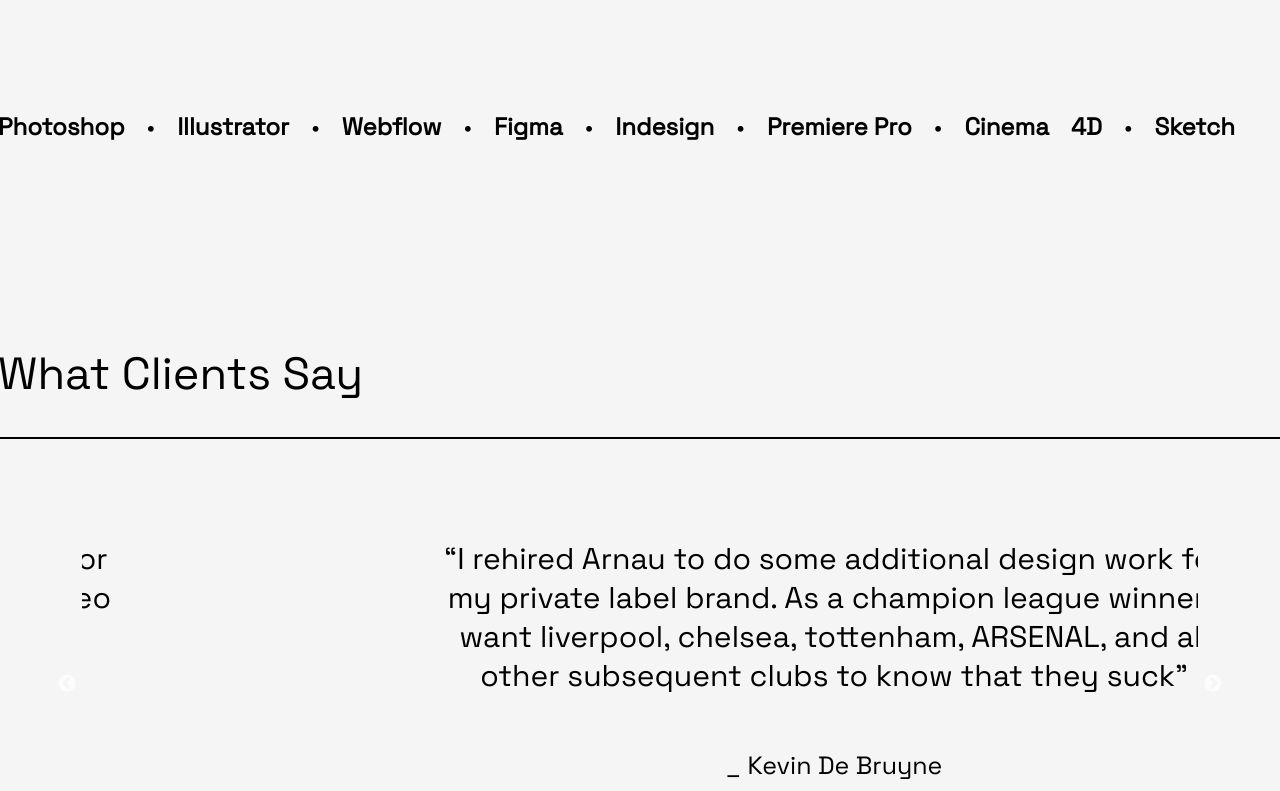
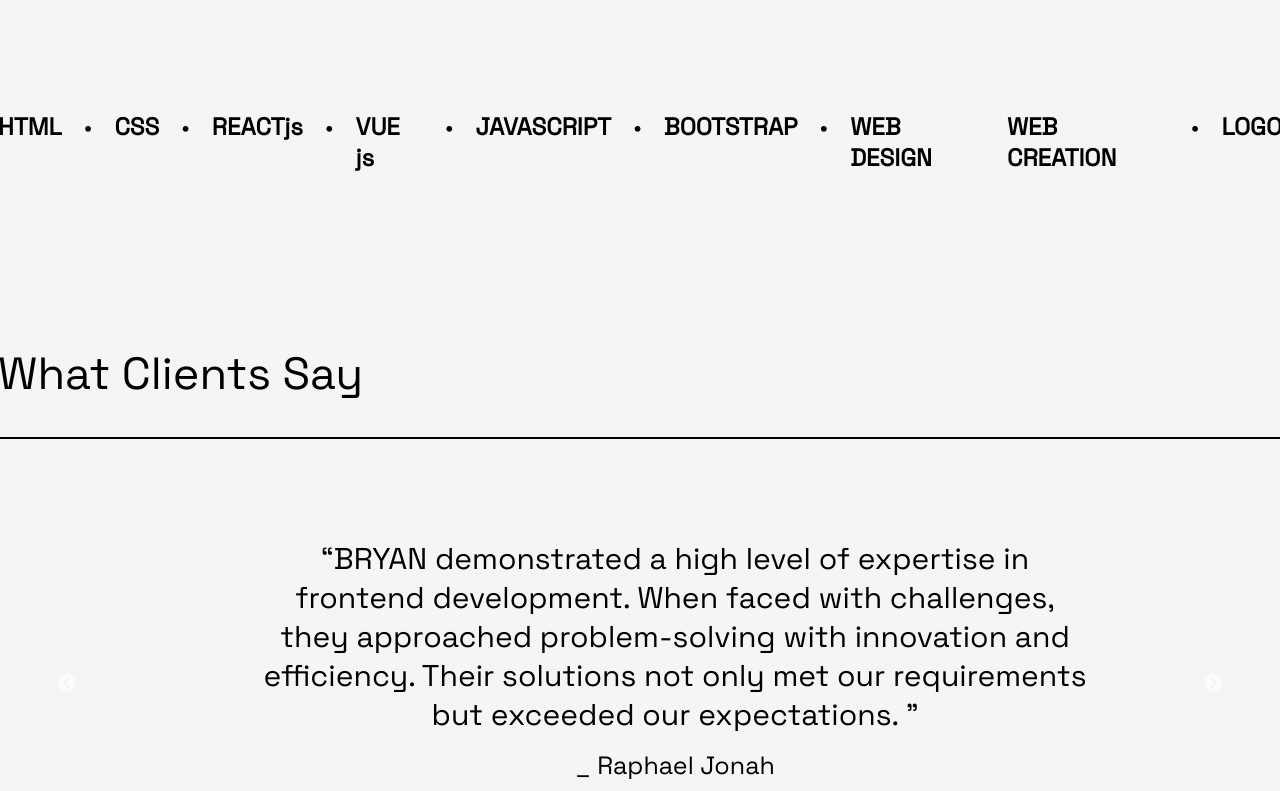
Before and after one commit to McBryan-dev/Demo-portfolio_2, a React (Create React App) app: page /home in a window 1280 px wide. Shown: the part 3569-4360 px from the top of the page. Built offline with nearby package versions, Linux system fonts and the light colour scheme.

Commit message:
Next Commit

```diff
--- a/src/Pages/About.jsx
+++ b/src/Pages/About.jsx
@@ -34,11 +34,11 @@ const About = () => {
                     <div className="content">
                         <div className="para">
                             <p>
-                            I'm a product designer working
+                            I'm a Frontend Developer working
                             on various projects on a wide range of clients. My skillset lies on creating branding packages & websites to deliver the full online experience for new and also veteran businesses.
                             <br />
                             <br />
-                            You can often find me creating videos about design over on YouTube, or sharing my thoughts on my podcast, Dialogue With Designers . I'm passionate about giving back and teaching what I know to the next generation of designers.
+                            You can often find me creating videos about frontend development over on YouTube, or sharing my thoughts on my podcast, Dialogue With othr=er Developers . I'm passionate about giving back and teaching what I know to the next generation of designers.
                             </p>
                         </div>
 
--- a/src/Pages/Home.jsx
+++ b/src/Pages/Home.jsx
@@ -263,7 +263,7 @@ const Home = () => {
                             <div className="slide">
 
                                 <p>
-                                   <span>Photoshop</span>       •    <span> Illustrator</span>       •     <span>Webflow </span> • <span>Figma </span>    • <span>Indesign </span>      • <span>Premiere Pro</span> • <span> Cinema</span> <span>4D</span> • <span> Sketch</span>
+                                   <span>HTML</span>       •    <span> CSS</span>       •     <span>REACTjs</span> • <span>VUE js </span>    • <span>JAVASCRIPT</span>      • <span>BOOTSTRAP</span> • <span>WEB DESIGN</span> <span>WEB CREATION</span> • <span>LOGO</span>
                                 </p>
 
                             </div>
--- a/src/assets/data/testimonial.js
+++ b/src/assets/data/testimonial.js
@@ -1,18 +1,18 @@
 const testimonial = [
     {
-        para: " “I rehired Arnau to do some additional design work for my private label brand. Again, he was creative and efficient in bringing my ideas to fruition. Thanks Arnau” ",
+        para: " “I rehired BRYAN to do some additional impllrmentation work for my private label brand. Again, he was creative and efficient in bringing my ideas to fruition. Thanks BRYAN” ",
         name: "_ Ronald Weasley",
         role: "CEO"
     },
     {
-        para: " “I rehired Arnau to do some additional design work for my private label brand. I believe in GOD and ALLAH. Deo gracias, Asalamalekum.” ",
-        name: "_ Christian Muslim",
-        role: "Oga mi"
+        para: "“BRYAN demonstrated a high level of expertise in frontend development. When faced with challenges, they approached problem-solving with innovation and efficiency. Their solutions not only met our requirements but exceeded our expectations. ”",
+        name: "_ Raphael Jonah",
+        role: "Manager"
     },
     {
-        para: " “I rehired Arnau to do some additional design work for my private label brand. As a champion league winner i want liverpool, chelsea, tottenham, ARSENAL, and all other subsequent clubs to know that they suck” ",
-        name: "_ Kevin De Bruyne",
-        role: "Baller"
+        para: " “Working with BRYAN was a pleasure. They were highly responsive and collaborated seamlessly with our team throughout the project. Their ability to quickly implement changes and address feedback was impressive, resulting in a smooth development process” ",
+        name: "_ Ferdinard Crow",
+        role: "Co-Worker"
     }
 ]
 
--- a/src/components/FOOTER/Footer.jsx
+++ b/src/components/FOOTER/Footer.jsx
@@ -39,6 +39,12 @@ const Footer = () => {
                         </Link>
                     </div>
 
+                    <div className="bento">
+                        <Link to="https://bento.me/mcbryan">
+                            <i class="fa-solid fa-address-book"></i>
+                        </Link>
+                    </div>
+
                 </div>
 
             </div>
--- a/src/shared/Carousel.jsx
+++ b/src/shared/Carousel.jsx
@@ -18,7 +18,7 @@ const Carousel = () => {
         slidesToShow: 1,
         slidesToScroll: 1,
         autoplay: true,
-        autoplaySpeed: 100
+        autoplaySpeed: 200
     };
 
     return (
--- a/src/styles/Home.css
+++ b/src/styles/Home.css
@@ -118,16 +118,13 @@
     display: flex;
     flex-direction: column;
     gap: 164px;
-    padding: 0 100px;
     justify-content: center;
     align-items: center;
-    transform-origin: left;
+}
 
-    animation: fade-in linear forwards;
-    animation-timeline: view();
-    animation-range-start: cover;
-    animation-range-end: 700px;
-
+@keyframes dark-mode {
+    from{background: var(--bg-color); opacity: 0;}
+    to{background: var(--primary-color); opacity: 1;}
 }
 
 @keyframes fade-in {
@@ -142,6 +139,12 @@
     display: flex;
     flex-direction: column;
     gap: 100px;
+    transform-origin: left;
+
+    animation: fade-in linear;
+    animation-timeline: view();
+    animation-range-start: cover;
+    animation-range-end: 700px;
 }
 
 .content .project_sect .section_title {
```
